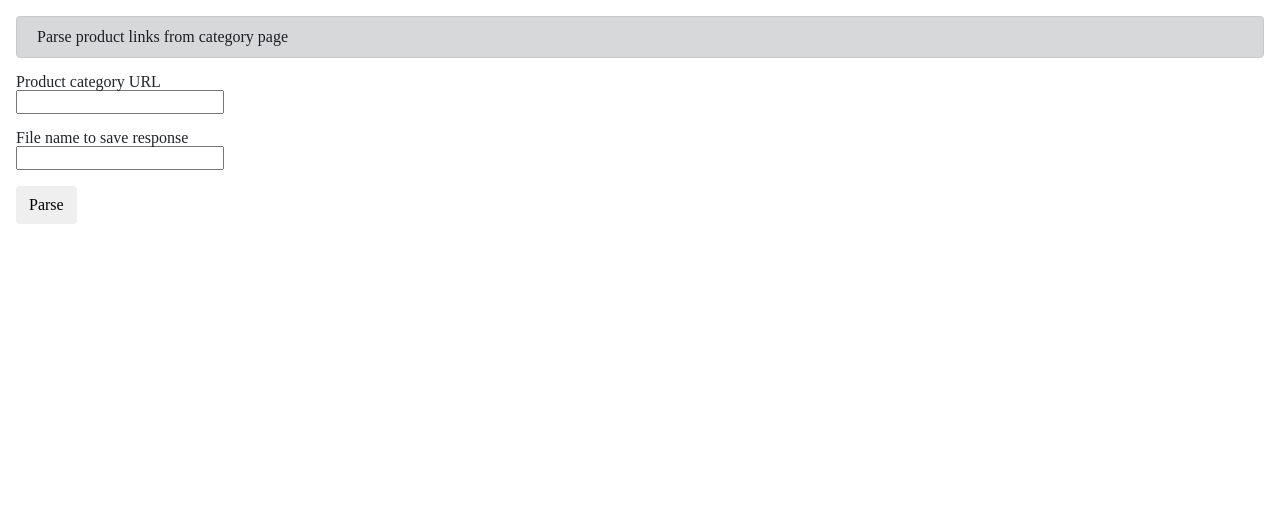
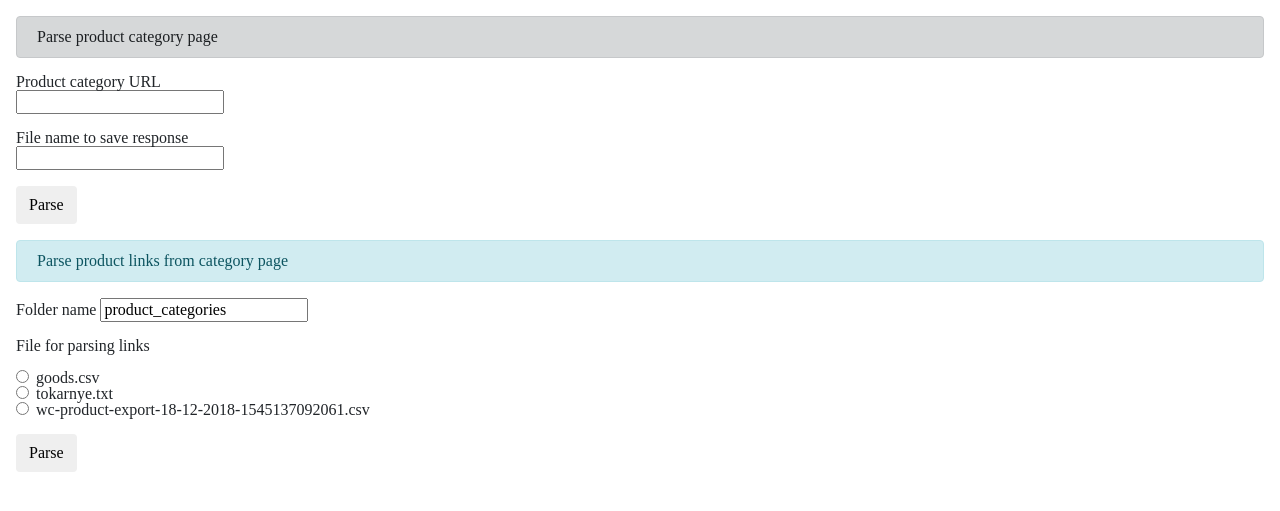
Before and after one commit to 1Rochass/csv, a PHP site: page / in a window 1280 px wide. Shown: the top 511 px of the page. Run offline with PHP 8.4, Linux system fonts and the light colour scheme.

Commit message:
Some changes. Version 0.1

```diff
--- a/css/style.css
+++ b/css/style.css
@@ -72,6 +72,7 @@ body {
 .content {
     padding: 1rem 0 0 0;
 }
+    /* product-category */
     .product-category {
     	min-width: 100%;
     	float: left;
@@ -80,3 +81,21 @@ body {
         display: table;
         margin: 0 0 1rem 0;
     }
+    /* product-category-links */
+    .product-category-links {
+        min-width: 100%;
+        float: left;
+    }
+    .product-category-links p {
+        margin: 1rem 0 1rem 0;
+    }
+    .product-category-links input {
+        /*display: table;*/
+        /*margin: 0 0 1rem 0;*/
+    }
+    .product-category-links input[type=radio] {
+       margin: 0 0 0 -1.25rem;
+    }
+    .product-category-links input[type=submit] {
+       margin: 1rem 0 1rem 0;
+    }
--- a/index.php
+++ b/index.php
@@ -14,7 +14,7 @@
 		<div class="product-category col-12">
 
 			<div class="alert alert-dark">
-				Parse product links from category page
+				Parse product category page
 			</div>
 
 			<!-- Form product-category -->
@@ -35,6 +35,33 @@
 
 
 		</div>
+		<!-- Product-category-links -->
+		<div class="product-category-links col-12">
+
+			<div class="alert alert-info">
+				Parse product links from category page
+			</div>
+
+			<!-- Form product-category-links -->
+			<form method="POST" action="phpQuery_parse_links.php" enctype="multipart/form-data">
+				<label for="folder-name">Folder name</label>
+				<input type="text" name="folderName" id="folder-name" value="product_categories">
+
+				<p>File for parsing links</p>
+				<?php require_once "show_files.php"; ?> <!-- Show files from folder -->
+
+				<input type="submit" name="productCategoryFileSubmit" value="Parse" id="product-category-file-submit" class="btn">
+			</form>
+
+
+			<?php
+				if (isset($_GET['productCategoryFile'])) {
+					echo "<div class='alert alert-info'>" . $_GET['productCategoryFile'] . "</div>";
+				}
+			?>
+
+
+		</div>
 	</div>
 </div>
 
--- /dev/null
+++ b/product_categories/goods.csv
@@ -0,0 +1,2 @@
+product_name,product_price,product_desription
+Слон,15000,Большой слон
--- /dev/null
+++ b/product_categories/wc-product-export-18-12-2018-1545137092061.csv
@@ -0,0 +1,3 @@
+ID,Тип,Артикул,Имя,Опубликован,рекомендуемый?,"Видимость в каталоге","Короткое описание",Описание,"Дата начала действия продажной цены","Дата окончания действия продажной цены","Статус налога","Налоговый класс","В наличии?",Запасы,"Малое количество на складе","Задержанный заказ возможен?","Продано индивидуально?","Вес (kg)","Длина (cm)","Ширина (cm)","Высота (cm)","Разрешить отзывы от клиентов?","Примечание к покупке","Цена распродажи","Базовая цена",Категории,Метки,"Класс доставки",Изображения,"Лимит загрузок","Число дней до просроченной загрузки",Родительский,"Сгруппированные товары",Апсейл,Кросселы,"Внешний URL","Текст кнопки",Позиция,"Имя атрибута 1","Значение(-я) аттрибута(-ов) 1","Видимость атрибута 1","Глобальный атрибут 1"
+9,simple,,"Stanok 0",1,0,visible,"Stanok 0 for wood work.","Stanok 0 for wood work. And some other work.",,,taxable,,1,,,0,0,,,,,1,,,355000,"Stanki wooden","stanok 0",,"http://stanki/wp-content/uploads/2018/11/stanook.jpg, http://stanki/wp-content/uploads/2018/11/stanook.jpg",,,,,,,,,0,Материал,железо,1,1
+38,simple,,"Станок 1",1,0,visible,"Станок 1. По металлу. Политехническая оснастка.","Станок 1. По металлу.",,,taxable,,1,,,0,0,,,,,1,,,238000,Uncategorized,,,http://stanki/wp-content/uploads/2018/11/stanok-1.jpg,,,,,,,,,0,Материал,дерево,1,1
--- /dev/null
+++ b/show_files.php
@@ -0,0 +1,19 @@
+<?php
+$dirName = "product_categories";
+$scan = scandir( $dirName );
+
+//var_dump($scan);
+foreach ($scan as $key => $value) {
+	if ( $value == "." || $value == ".." ) {
+	}
+	else {
+		echo "
+		<div class='form-check form-check'>
+		  <input class='form-check-input' type='radio' name='productCategoryFile' id='" . $value . "' value='" . $value . "'>
+		  <label class='form-check-label' for='" . $value . "'>" . $value . "</label>
+		</div> ";
+		//echo "<input type='radio' name='productCategoryFile' id='product-category-file' value='" . $value . "'>" . $value . "";
+	}
+}
+
+ ?>
```
Also changed, not shown: phpQuery_parse_links.php (added, +20 -0 lines), product_categories/.txt (deleted).
